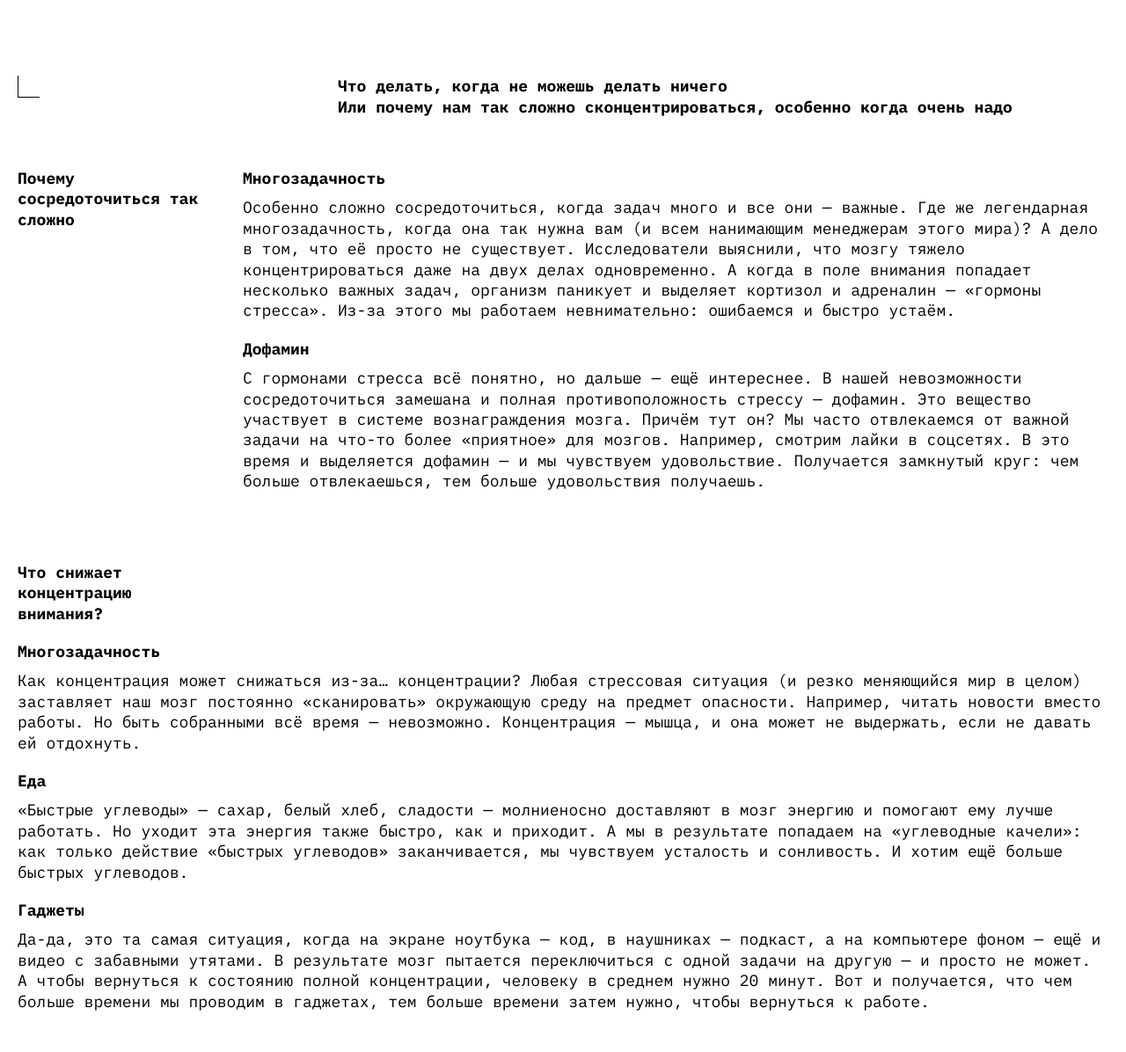
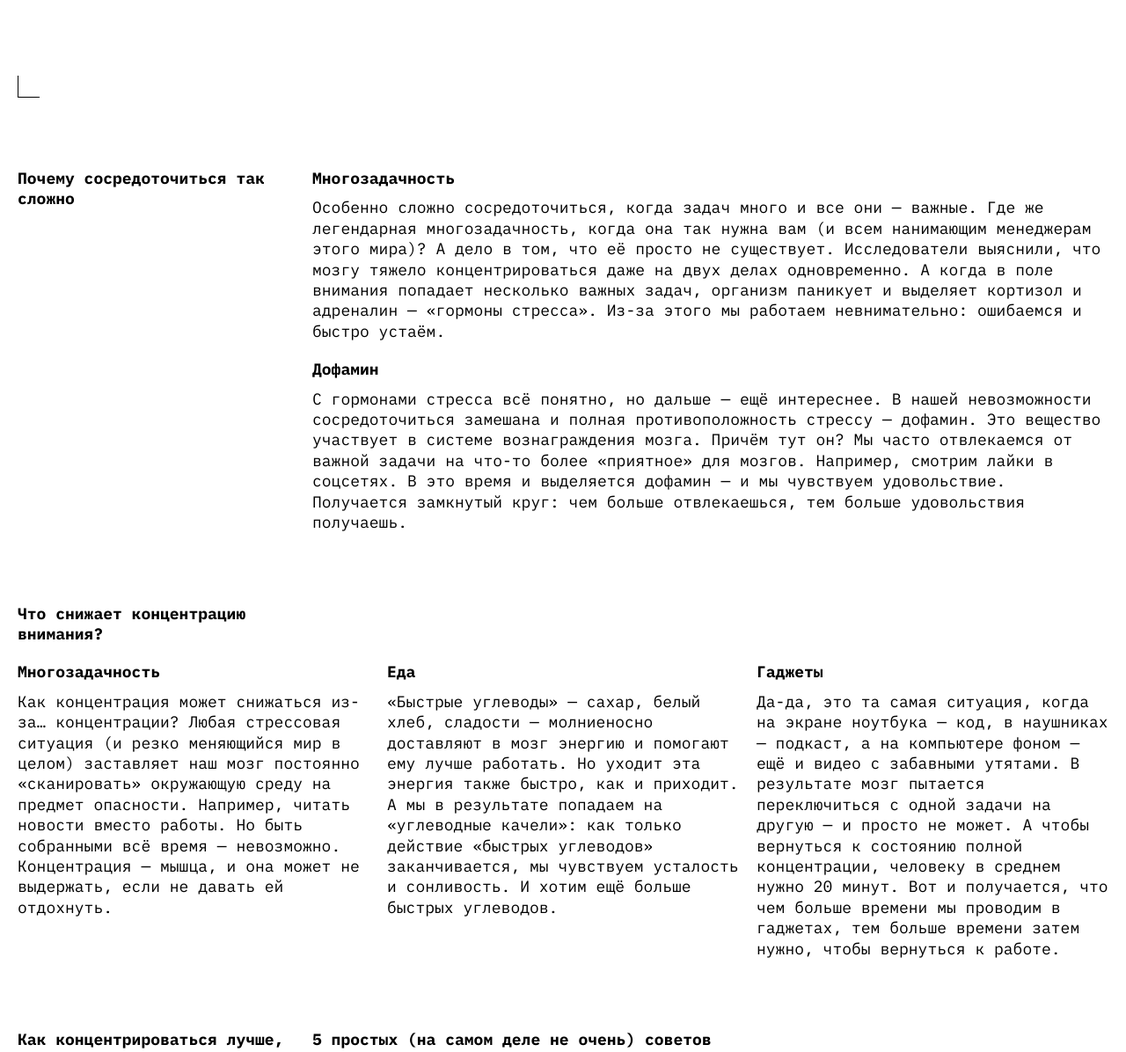
Before and after one commit to AnnValchenko/slozhno-sosredotochitsya-fd, a plain HTML site: page index.html in a window 1280 px wide. Shown: the part 669-1865 px from the top of the page at 88% size. Drawn offline with Linux system fonts and the light colour scheme.

Commit message:
ready desktop version

```diff
--- a/styles/style.css
+++ b/styles/style.css
@@ -22,7 +22,7 @@
   display: grid;
   grid-template-columns: 1fr;
   grid-template-rows: min-content 1fr 1fr;
-  padding: 0 var(--general-padding);   /* 0 10px; */     /*ВЫНЕСТИ В ПЕРЕМЕННУЮ CLAMP */
+  padding: 0 var(--general-padding);   /* 0 10px; */
   block-size: 100vh;
 }
 
@@ -290,3 +290,53 @@
     margin-block-start: 60px;
   }
 }
+
+@media (min-width: 1024px) {
+  .page {
+    min-inline-size: 1024px;
+    min-block-size: 768px;
+  }
+
+  .header__theme-menu {
+    margin-block-start: 20px;
+  }
+
+  .header__theme-menu-list {
+    flex-direction: row;
+    justify-content: center;
+    margin-inline-start: 20px;
+  }
+
+  .header__title {
+    margin: 273px auto 0 0;
+  }
+
+  .header__subtitle {
+    margin-inline-start: 513px;
+    margin-block-start: 114px;
+    margin-block-end: 134px;
+  }
+
+  .content-why,
+  .content-how {
+    display: grid;
+    grid-template-columns: 315px 1fr;
+    grid-template-rows: 1fr;
+    gap: 20px;
+  }
+
+  .content-what .content__title {
+    width: 315px;
+  }
+
+  .content-what .content__list {
+    display: grid;
+    grid-template-columns: repeat(3, 1fr);
+    grid-template-rows: 1fr;
+    gap: 20px;
+  }
+
+  .content-what .content__list .content__list-item {
+    margin-block-start: 0;
+  }
+}
```
